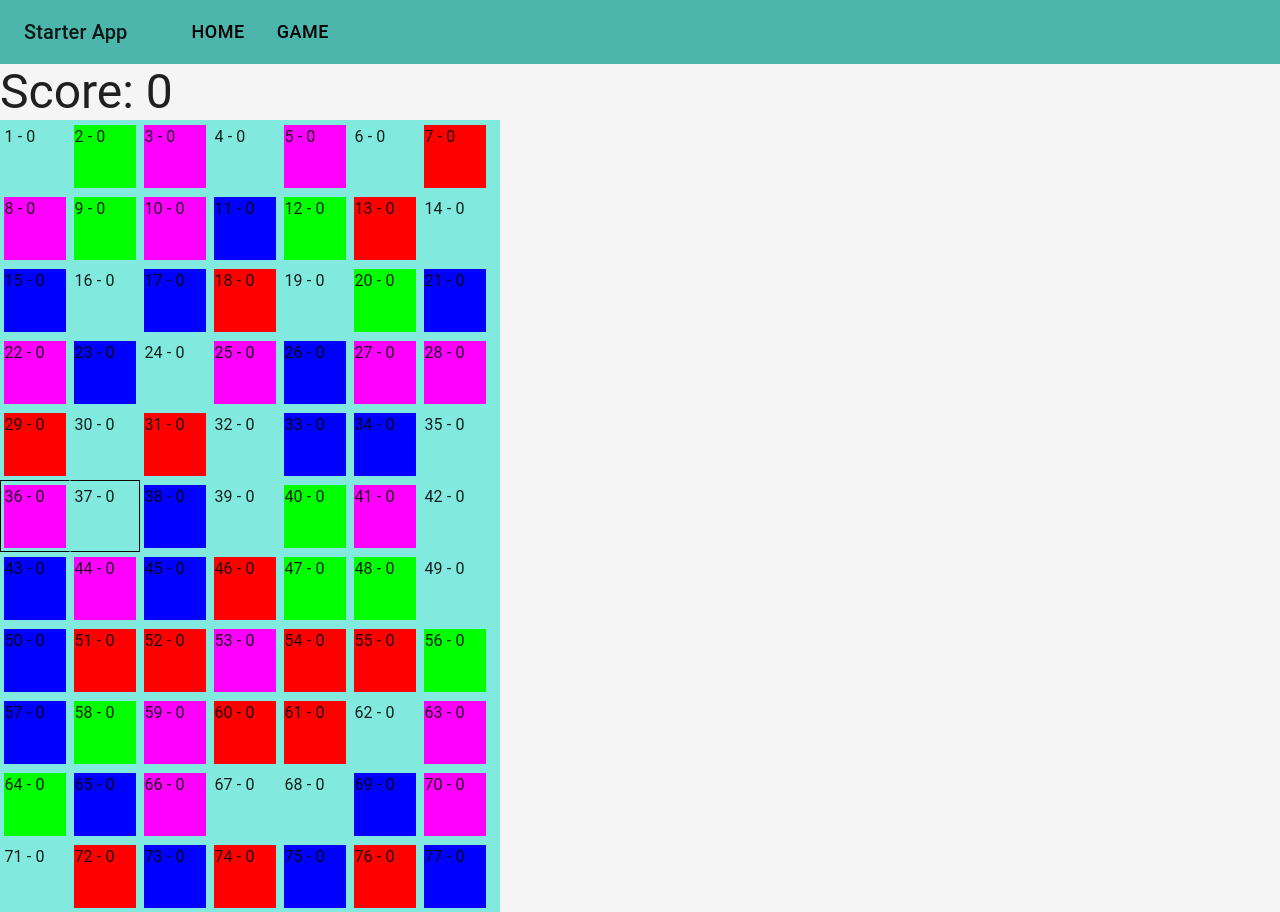
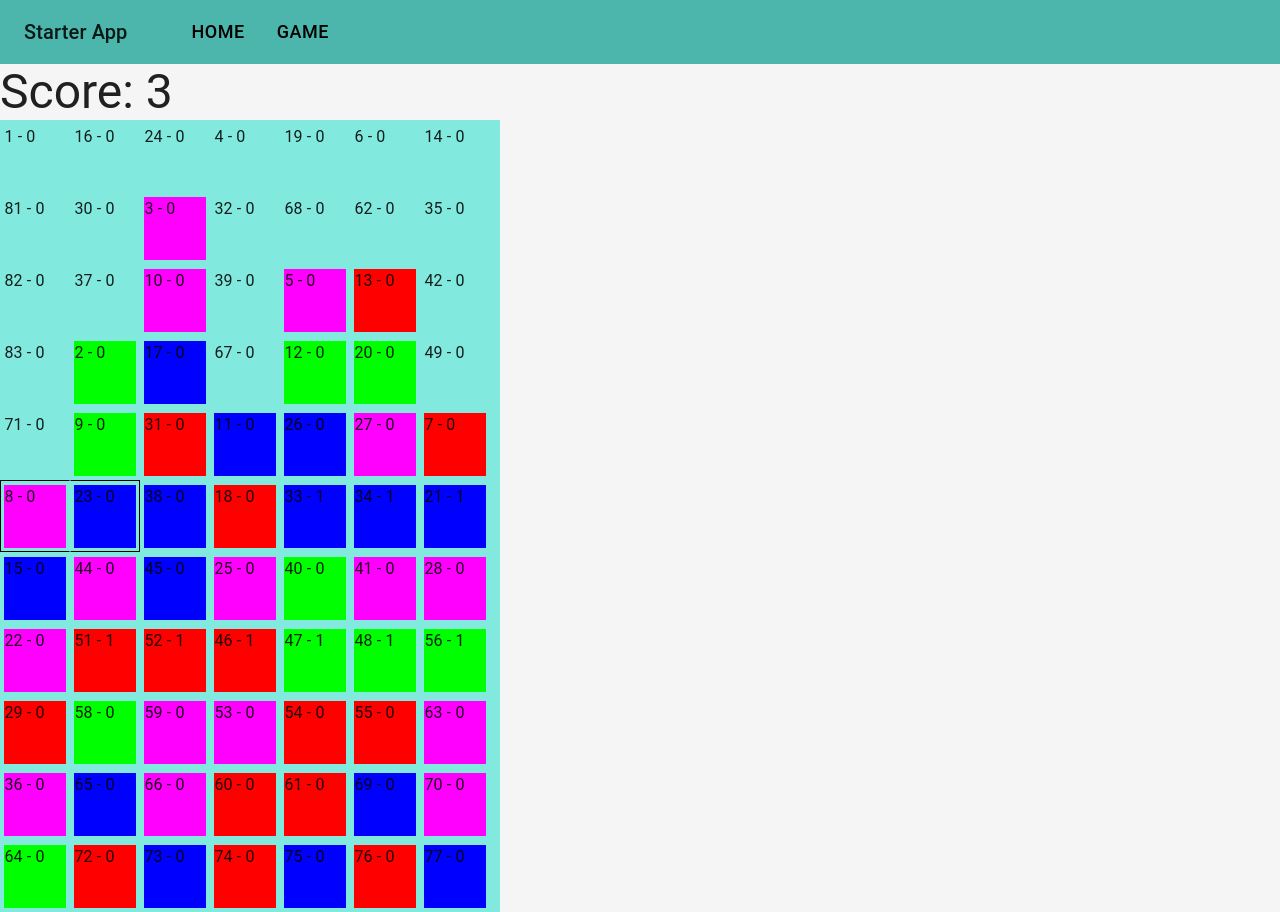
Before and after one commit to Somingo/match-3-v1, a React (Create React App) app: page /game in a window 1280 px wide. Built offline with nearby package versions, Linux system fonts and the light colour scheme.

Commit message:
swap animation

```diff
--- a/src/Match3Game/GameStateReducerFn.tsx
+++ b/src/Match3Game/GameStateReducerFn.tsx
@@ -23,10 +23,13 @@ const moveCursorDown = (state: IGameState): IGameState => ({
 });
 
 const swapGems = (state: IGameState): IGameState => {
-    if (state.table[state.cursor].removing || state.table[state.cursor + 1].removing) return state;
+    if (state.table[state.cursor].removing ||
+        state.table[state.cursor + 1].removing ||
+        (state.table[state.cursor + 1].type === 0 && state.table[state.cursor].type === 0)) return state;
+
     const nextTable = [...state.table];
-    const a = nextTable[state.cursor];
-    nextTable[state.cursor] = nextTable[state.cursor + 1];
+    const a = {...nextTable[state.cursor], swapping: 2};
+    nextTable[state.cursor] = {...nextTable[state.cursor + 1], swapping: 1};
     nextTable[state.cursor + 1] = a;
     return {...state, table: nextTable};
 };
@@ -34,7 +37,7 @@ const swapGems = (state: IGameState): IGameState => {
 const applyGravityIteration = (nextTable: IGem[]): boolean => {
     let hasMoving = false;
     for (let i = nextTable.length - 1 - LINE_WIDTH; i > -1; i--) {
-        if (nextTable[i + LINE_WIDTH].type === 0 && nextTable[i].type !== 0 && !nextTable[i].removing) {
+        if (nextTable[i + LINE_WIDTH].type === 0 && nextTable[i].type !== 0 && !nextTable[i].removing && !nextTable[i].swapping) {
             const temp = nextTable[i + LINE_WIDTH];
             nextTable[i + LINE_WIDTH] = nextTable[i];
             nextTable[i] = temp;
@@ -52,17 +55,18 @@ const applyGravity = (state: IGameState): IGameState => {
 }
 
 const checkGemsForRemove = (gemsToCheck: IGem[]): boolean => {
-    const gems: IGem[] = gemsToCheck.filter(gem => !gem.removing && gem.type === gemsToCheck[0].type);
+    const gems: IGem[] = gemsToCheck.filter(gem => !gem.removing && !gem.swapping && gem.type === gemsToCheck[0].type);
     if (gems.length === 3) {
         gems.forEach(gem => {
             gem.points++;
+            gem.swapping = 0;
         });
         return true;
     }
     return false;
 }
 
-const markForRemove = (state: IGameState): IGameState => {
+export const markForRemove = (state: IGameState): IGameState => {
     const nextTable = state.table.map(gem => gem.removing ? gem : {...gem, points: 0});
     let hasRemovable = false;
     nextTable.filter(gem => !gem.removing).forEach(gem => {
@@ -86,7 +90,12 @@ const markForRemove = (state: IGameState): IGameState => {
 
 export const removeGem = (state: IGameState, target: IGem): IGameState => {
     const nextTable = state.table.map(gem => gem === target ? createGem(0) : gem);
-    return applyGravity({...state, table: nextTable, score: state.score + target.points})
+    return {...state, table: nextTable, score: state.score + target.points};
+}
+
+export const swapEnd = (state: IGameState, target: IGem): IGameState => {
+    const nextTable = state.table.map(gem => gem === target ? {...gem, swapping: 0} : gem);
+    return {...state, table: nextTable};
 }
 
 export const gameStateReducerFn = (state: IGameState, action: { type: string, payload?: IGem }): IGameState => {
@@ -108,7 +117,9 @@ export const gameStateReducerFn = (state: IGameState, action: { type: string, pa
         case 'KEY77':
             return markForRemove(state);
         case 'REMOVE':
-            return action.payload ? removeGem(state, action.payload) : state;
+            return action.payload ? markForRemove(applyGravity(removeGem(state, action.payload))) : state;
+        case 'SWAP_END':
+            return action.payload ? markForRemove(applyGravity(swapEnd(state, action.payload))) : state;
     }
     return state;
 };
--- a/src/Match3Game/Gem.tsx
+++ b/src/Match3Game/Gem.tsx
@@ -16,6 +16,7 @@ export interface GemProps {
     cursorLeft: boolean,
     cursorRight: boolean,
     onRemove: () => void,
+    onSwapped: () => void,
 }
 
 const removingAnimationKeyframes = keyframes`
@@ -35,7 +36,49 @@ const removingAnimationKeyframes = keyframes`
 
 const removingAnimation: SxProps<Theme> = {animation: removingAnimationKeyframes + ' 1s ease '}
 
-export const Gem: FC<GemProps> = ({gem: {type, points, removing, id}, cursorLeft, cursorRight, onRemove}) => {
+const swappingLeftAnimationKeyframes = keyframes`
+  0% {
+    transform: scale(100%, 100%);
+    left: 100%;
+    top: 0;
+  }
+  50% {
+    transform: scale(75%, 75%);
+    left: 50%;
+    top: 12%;
+  }
+  100% {
+    transform: scale(100%, 100%);
+    left: 0;
+    top: 0;
+  }
+`;
+
+const swappingLeftAnimation: SxProps<Theme> = {animation: swappingLeftAnimationKeyframes + ' 0.2s ease-in-out '}
+
+const swappingRightAnimationKeyframes = keyframes`
+  0% {
+    transform: scale(100%, 100%);
+    left: -100%;
+    top: 0;
+  }
+  50% {
+    transform: scale(125%, 125%);
+    left: -50%;
+    top: -12%;
+  }
+  100% {
+    transform: scale(100%, 100%);
+    left: 0;
+    top: 0;
+  }
+`;
+
+const swappingRightAnimation: SxProps<Theme> = {animation: swappingRightAnimationKeyframes + ' 0.2s ease-in-out '}
+
+const swappingAnimations: SxProps<Theme>[] = [{}, swappingLeftAnimation, swappingRightAnimation];
+
+export const Gem: FC<GemProps> = ({gem: {type, points, removing, id, swapping}, cursorLeft, cursorRight, onRemove, onSwapped}) => {
     return <Box sx={{
         flex: '14% 0 0',
         paddingTop: '14%',
@@ -51,7 +94,9 @@ export const Gem: FC<GemProps> = ({gem: {type, points, removing, id}, cursorLeft
         top: '5%',
         backgroundColor: GEM_COLORS[type],
         ...(removing ? removingAnimation : {}),
+        ...swappingAnimations[swapping],
     }} onAnimationEnd={() => {
         if (removing) onRemove();
+        if (swapping) onSwapped();
     }}>{id} - {points}</Box></Box>
 }
--- a/src/Match3Game/IGem.tsx
+++ b/src/Match3Game/IGem.tsx
@@ -3,10 +3,11 @@ export interface IGem {
     points: number;
     id: number;
     removing: boolean;
+    swapping: number;
 }
 
 let idNext = 1;
 
 export function createGem(type: number): IGem {
-    return {type, points: 0, id: idNext++, removing: false}
+    return {type, points: 0, id: idNext++, removing: false, swapping: 0}
 }
--- a/src/Match3Game/Match3Game.tsx
+++ b/src/Match3Game/Match3Game.tsx
@@ -4,7 +4,7 @@ import {Gem} from './Gem';
 import {GEM_COLORS, LINE_WIDTH, LINES} from './config';
 import {createGem, IGem} from './IGem';
 import {IGameState} from './IGameState';
-import {gameStateReducerFn} from './GameStateReducerFn';
+import {gameStateReducerFn, markForRemove} from './GameStateReducerFn';
 
 const initialState: IGameState = {
     table: new Array(LINE_WIDTH * LINES)
@@ -16,7 +16,7 @@ const initialState: IGameState = {
 };
 
 export const Match3Game: FC = () => {
-    const [{table, cursor, score}, dispatch] = useReducer(gameStateReducerFn, initialState);
+    const [{table, cursor, score}, dispatch] = useReducer(gameStateReducerFn, initialState, markForRemove);
 
     useEffect(() => {
         const keyPressListener = (e: KeyboardEvent) => {
@@ -46,7 +46,9 @@ export const Match3Game: FC = () => {
             }}>
                 {table.map((gem, index) => <Gem gem={gem} cursorLeft={cursor === index} key={gem.id}
                                                 cursorRight={cursor + 1 === index}
-                                                onRemove={() => dispatch({type: 'REMOVE', payload: gem})}/>)}
+                                                onRemove={() => dispatch({type: 'REMOVE', payload: gem})}
+                                                onSwapped={() => dispatch({type: 'SWAP_END', payload: gem})}
+                />)}
             </Box>
         </Box>
     );
```
